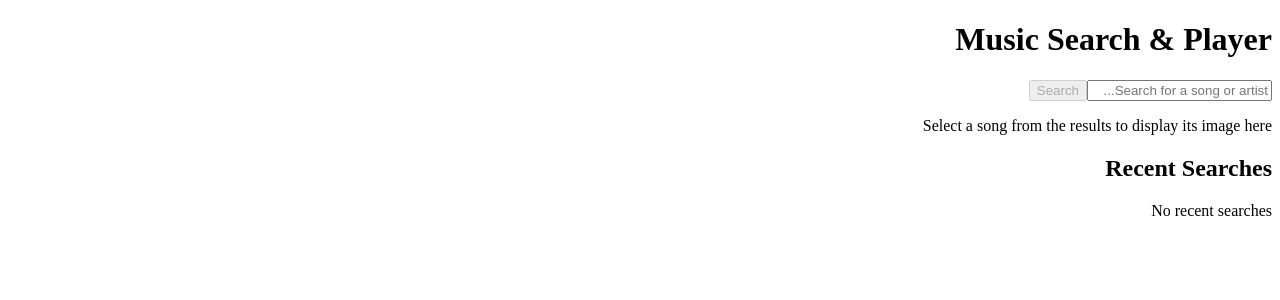
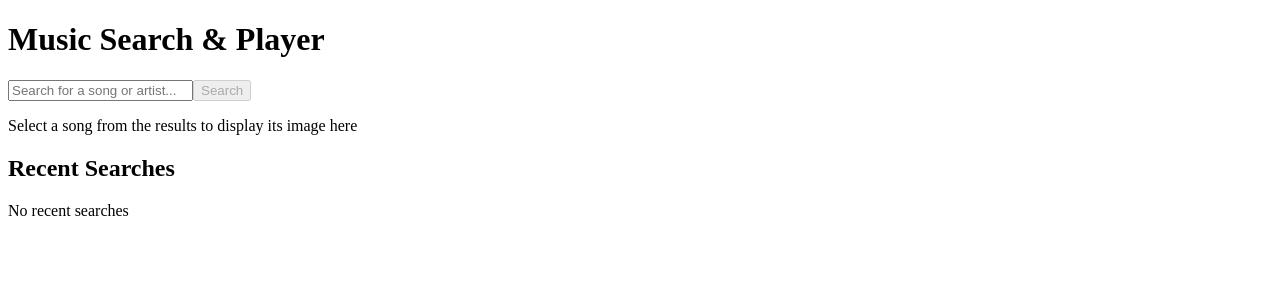
Before and after one commit to eyal-otiker/origin, an Angular app: page / in a window 1280 px wide. Shown: the top 300 px of the page. Built offline with nearby package versions, Linux system fonts and the light colour scheme.

Commit message:
[ADD] css page

```diff
--- a/src/app/app.scss
+++ b/src/app/app.scss
@@ -0,0 +1,12 @@
+.app-container {
+  direction: ltr;
+  text-align: left;
+}
+
+.search-bar,
+.paging-buttons,
+.view-toggle {
+  display: flex;
+  flex-direction: row;
+  justify-content: flex-start;
+}
```
